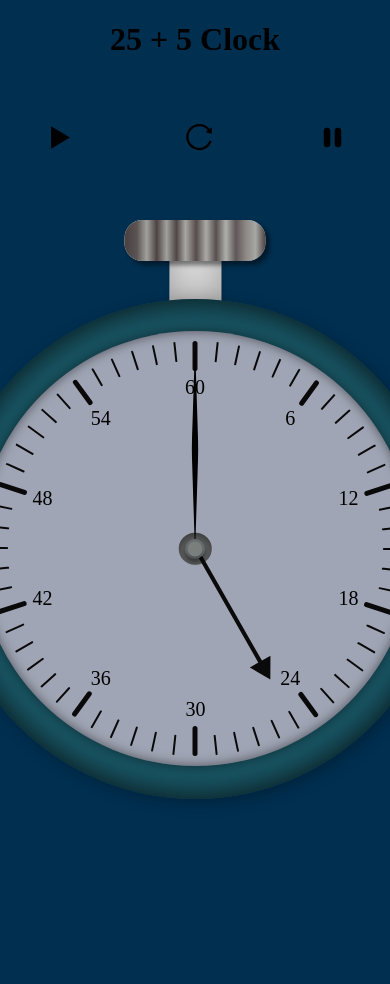
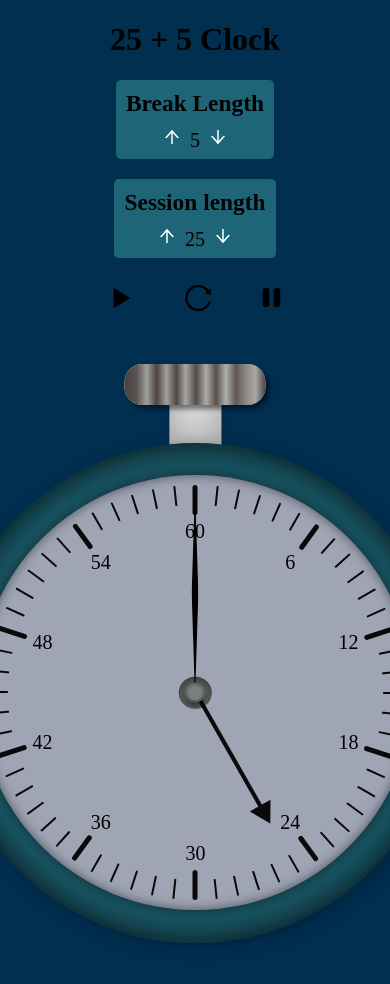
Before and after one commit to gabriez/timer, a React app: page / in a window 390 px wide. Shown: the top 984 px of the page. Before the commit the page ends 918 px from the top, so only its background shows below. Built offline with nearby package versions, Linux system fonts and the light colour scheme.

Commit message:
changes in css

```diff
--- a/src/components/App.jsx
+++ b/src/components/App.jsx
@@ -138,12 +138,13 @@ const App = () => {
                     </a>
                     </div>
                 </div>
+                <div className="start_pause_container">
                 <a
                     style={{ cursor: "pointer" }}
                     onClick={() => {
                         startTimer();
                     }}>
-                    <BiPlay size={45} />
+                    <BiPlay size={40} />
                 </a>
                 <a
                     style={{ cursor: "pointer" }}
@@ -168,6 +169,7 @@ const App = () => {
                     {" "}
                     <BsPauseFill size={35} />
                 </a>
+                </div>
                 <div className="set_time">
                     <h3>Session length</h3>
                     <div>
--- a/src/styles/index.css
+++ b/src/styles/index.css
@@ -21,8 +21,31 @@ body {
     display: flex;
     justify-content: space-around;
     align-items: center;
-    gap: 100px;
+    gap: 80px;
+    font-size: 20px;
 }
+
+.start_pause_container{
+    display: flex;
+    justify-content: center;
+    align-items: center;
+    gap: 40px;
+}
+
+@media screen and (max-width: 770px) {
+    .controls-container {
+        flex-direction: column;
+        justify-content: center;
+        gap: 20px;
+        margin-bottom: 20px;
+    }
+
+    .start_pause_container {
+        order: 3;
+    }
+}
+
+
 
 
 .set_time{
```
